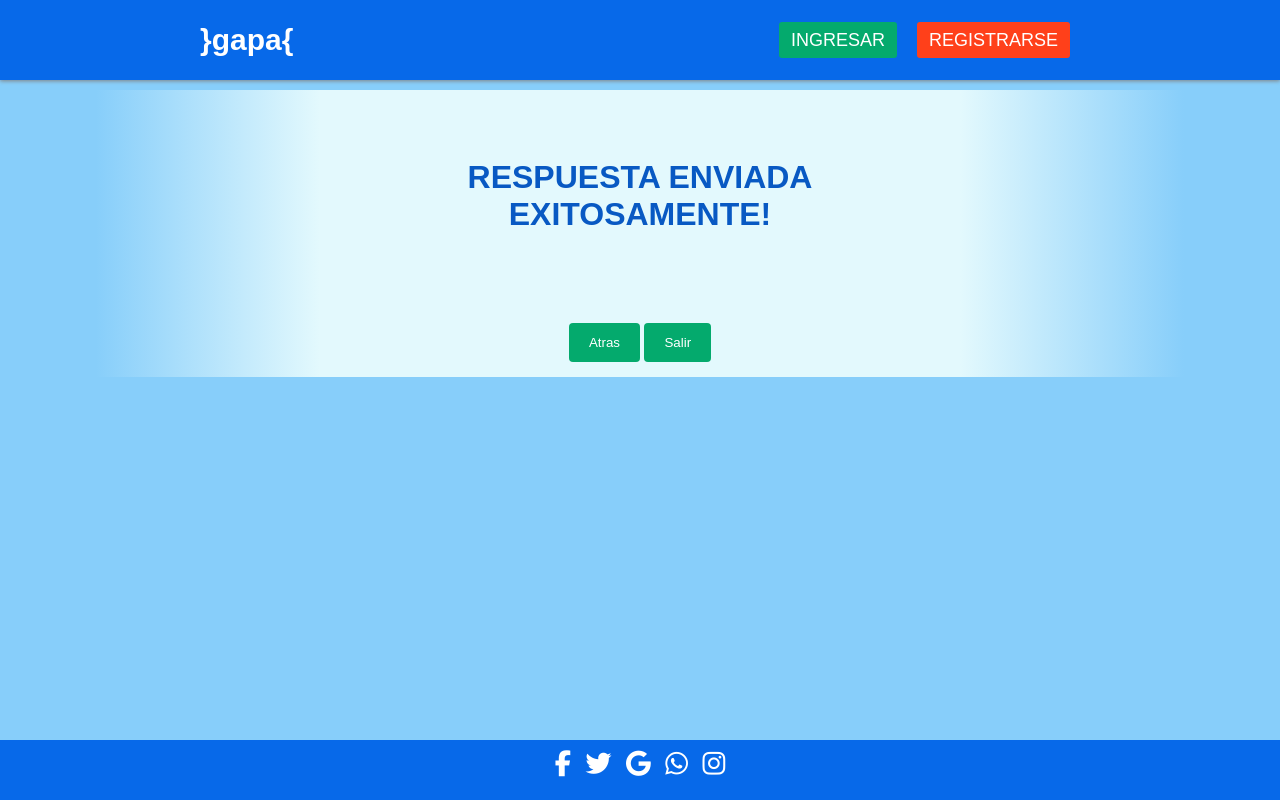
After one commit to P4B0N/Ticketera_Django, a Django app: page /ticketera/respuesta_enviada in a window 1280 px wide. The commit adds this page. Run offline with Django 3.2, Linux system fonts and the light colour scheme; some libraries are stand-ins or nearby versions.

Commit message:
conexion DB + vista respuesta ticket ++

```diff
--- a/templates/ticketera/confirmacion_ticket.html
+++ b/templates/ticketera/confirmacion_ticket.html
@@ -9,7 +9,7 @@ Confirmación de ticket
     <h2 class="articulo_texto">Ticket Nº 001-01</h2><br/>
     <h2 class="articulo_texto">Empresa</h2><p class="articulo_texto">Next.SRL</p>
     <h2 class="articulo_texto">Motivo </h2><p class="articulo_texto">Software de Escritorio </p>
-    <h2 class="articulo_texto">Detalles </h2><p class="articulo_texto">Necesito instalar el Software en una nueva PC, como procedo </p>
+    <h2 class="articulo_texto">Detalles </h2><p class="articulo_texto">Necesito instalar el Software en una nueva PC, como procedo.?</p>
     <h2 class="articulo_texto">Asignado a </h2><p class="articulo_texto">Javier Martinez </p>
     <h2 class="articulo_texto">Prioridad </h2><p class="articulo_texto">Normal </p>
     <h2 class="articulo_texto">Estado </h2><p class="articulo_texto">Espera </p>
--- /dev/null
+++ b/templates/ticketera/respuesta_enviada.html
@@ -0,0 +1,21 @@
+{% extends "template_base.html" %}
+{% block titulo %}
+Respuesta Enviada
+{% endblock titulo %}
+{% block contenido %}
+<div class="container">
+    <div align="center" >
+        <br/>
+        <br/>
+        <br/>
+        <h1 class="articulo_titulo">RESPUESTA ENVIADA EXITOSAMENTE!</h1>
+        <br/>
+        <br/>
+        </div>
+        <br/>
+        <br/>
+        <br/>
+        <a href="{% url "bienvenida" nombre %}"><input type="button" value="Atras" ></a>
+        <a href="{% url "login" %}"><input type="button" value="Salir" ></a>
+</div>
+{% endblock contenido %}
--- a/templates/ticketera/respuesta_ticket.html
+++ b/templates/ticketera/respuesta_ticket.html
@@ -23,6 +23,6 @@ Respuesta a ticket
     </div>
     <br/>
     <a href="{% url "bienvenida" nombre %}"><input type="button" value="Atras" ></a>
-    <a href="{% url "envio_confirmado" %}"><input type="button" value="Confirmar" ></a>
+    <a href="{% url "respuesta_enviada" %}"><input type="button" value="Confirmar" ></a>
 </div>
 {% endblock contenido %}
--- a/ticketera/urls.py
+++ b/ticketera/urls.py
@@ -10,5 +10,6 @@ urlpatterns = [
     path('ticketera/nuevo_ticket', views.nuevo_ticket, name="nuevo_ticket"),
     path('ticketera/registro', views.registro, name="registro"),
     path('ticketera/seguimiento', views.seguimiento, name="seguimiento"),
-    path('ticketera/respuesta_ticket', views.respuesta_ticket, name="respuesta_ticket")
+    path('ticketera/respuesta_ticket', views.respuesta_ticket, name="respuesta_ticket"),
+    path('ticketera/respuesta_enviada', views.respuesta_enviada, name="respuesta_enviada")
 ]
--- a/ticketera/views.py
+++ b/ticketera/views.py
@@ -32,3 +32,6 @@ def seguimiento(request):
 
 def respuesta_ticket(request):
     return render(request, "ticketera/respuesta_ticket.html",{"nombre":nombre})
+
+def respuesta_enviada(request):
+    return render(request, "ticketera/respuesta_enviada.html",{"nombre":nombre})
```
Also changed, not shown: ticketera_django/settings.py (+6 -2 lines), db.sqlite3 (deleted).
